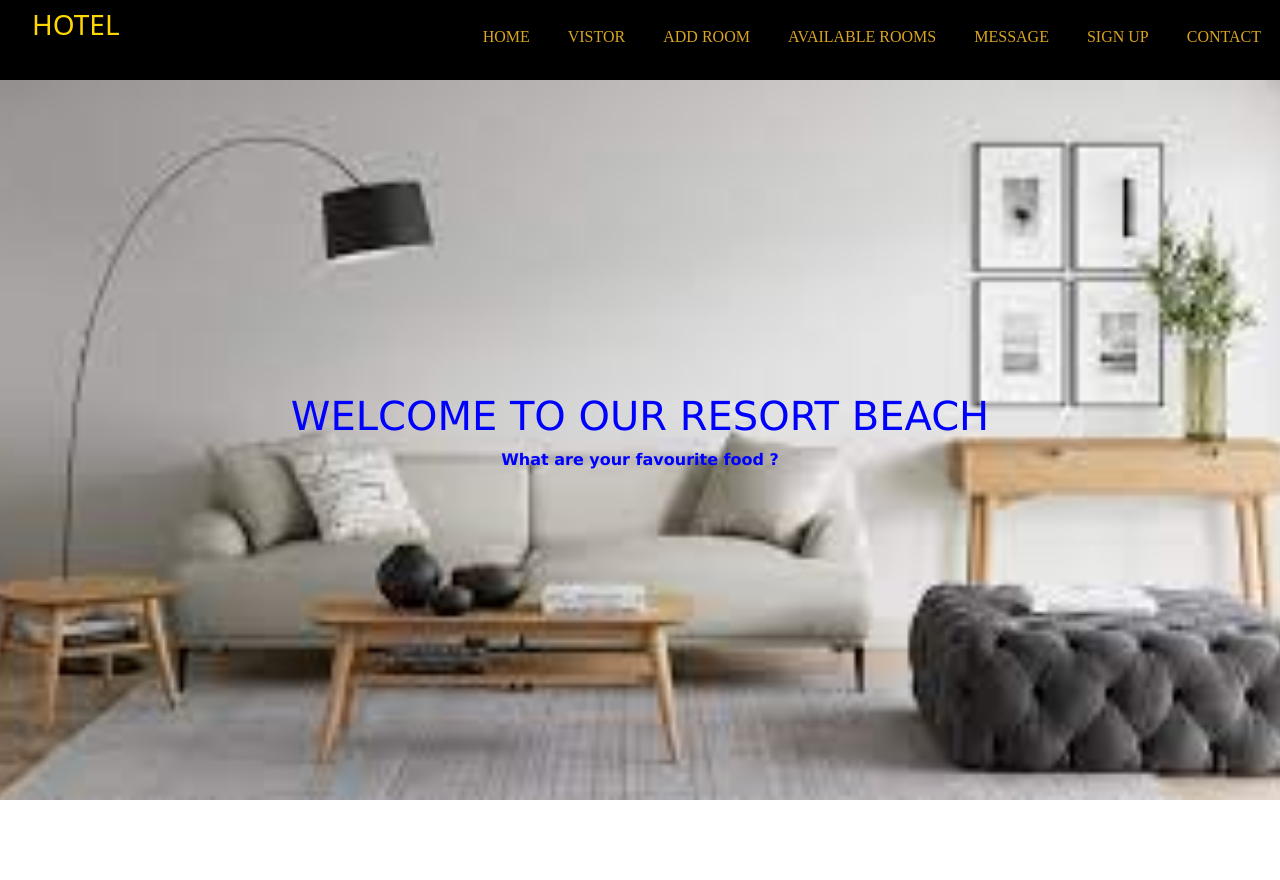
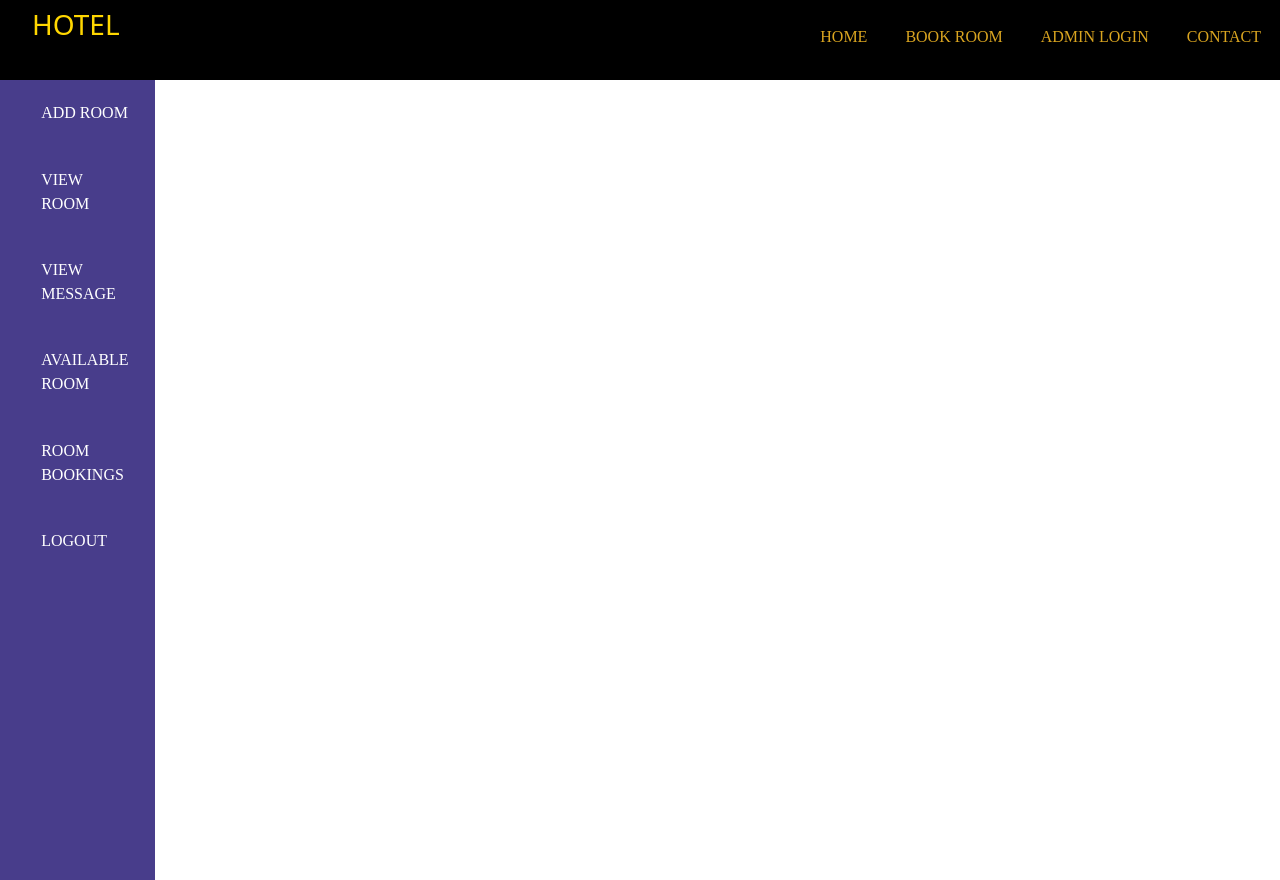
Before and after one commit to manyeka-petros/Hotel-management-react-js, a React (Create React App) app: page / in a window 1280 px wide. Before the commit the page ends 800 px from the top, so only its background shows below. Built offline with nearby package versions, Linux system fonts and the light colour scheme.

Commit message:
added contact element

```diff
--- /dev/null
+++ b/src/Admin.css
@@ -0,0 +1,41 @@
+.side{
+    display: flex;
+    width: 280px;
+    height: 90vh;
+
+    color: white;
+
+}
+
+main{
+
+    height: 100vh;
+    width: 1000px;
+
+}
+.comp{
+    margin: 0.7rem;
+    font-family: serif;
+}
+.sideItem{
+    background-color: darkslateblue;
+    color: white;
+    height: 100vh;
+    width: 280px;
+
+
+}
+
+.links{
+    display: flex;
+    color: white;
+    padding: 10px 15px;
+    gap: 15px;
+    transition: all 0.5s;
+    text-decoration: none;
+}
+.links:hover{
+    background-color: black;
+    color: gold;
+
+}
--- a/src/Admin.js
+++ b/src/Admin.js
@@ -1,47 +1,60 @@
+import './Admin.css'
 
+import React, { Children } from 'react'
+import { NavLink } from 'react-router-dom'
 
-import React from 'react'
-
-const Admin = () => {
+const Admin = ({children}) => {
     const itemsInBars = [
         {
-            componet:"ViewRomm",
-            pathname:'/viewRoom',
-            icons:'ico'
+            componet:"ADD ROOM",
+            pathname:'/addroom',
+            icons:''
         },
         {
-            componet:"ViewRomm",
+            componet:"VIEW ROOM",
             pathname:'/viewRoom',
-            icons:'ico'
+            icons:''
         },
         {
-            componet:"ViewRomm",
-            pathname:'/viewRoom',
-            icons:'ico'
+            componet:"VIEW MESSAGE",
+            pathname:'/message',
+            icons:''
         },
         {
-            componet:"ViewRomm",
+            componet:"AVAILABLE ROOM",
             pathname:'/viewRoom',
-            icons:'ico'
+            icons:''
         },{
-            componet:"ViewRomm",
-            pathname:'/viewRoom',
-            icons:'ico'
+            componet:"ROOM BOOKINGS",
+            pathname:'/contact',
+            icons:''
         },
         {
-            componet:"ViewRomm",
+            componet:"LOGOUT",
             pathname:'/viewRoom',
-            icons:'ico'
+            icons:''
         }
 
     ]
   return (
-    <div>
-        <div>
+    <div className='side'>
+        <div className='sideItem'>
             {
-                itemsInBars.map((item,index))
+                itemsInBars.map((item,index) =>(
+                    <NavLink to={item.pathname} key ={index} className='links'>
+                        <div>{item.icons}</div>
+                        <div className='comp'>{item.componet}</div>
+
+                    </NavLink>
+                )
+                )
             }
 
+        </div>
+        <div>
+            <main>
+            {children}
+            </main>
         </div>
     </div>
   )
--- a/src/App.js
+++ b/src/App.js
@@ -9,21 +9,31 @@ import Visito from "./Visito";
 import "bootstrap/dist/css/bootstrap.min.css";
 import FileUpload from "./FileUpload";
 import Home from "./Home";
+import Admin from "./Admin";
 
 
 function App() {
   return (
     <div>
       <Router>
-    <Navbar/>
+        <Navbar>
+
+          <Route path="" element= {<Home/>}/>
+          <Route path="/Signup" element= {<SignUp/>}/>
+
+
+        </Navbar>
+
+    <Admin>
       <Routes>
-        <Route path="" element= {<Home/>}/>
+
         <Route path="/Vistor" element= {<Visito/>}/>
-        <Route path="/Signup" element= {<SignUp/>}/>
-        <Route path="/Addroom" element= {<FileUpload/>}/>
-        <Route path="/Contact" element = {<Contacts/>}/>
-        <Route path="/Message" element = {<Messag/>}/>
+
+        <Route path="/addroom" element= {<FileUpload/>}/>
+        <Route path="/contact" element = {<Contacts/>}/>
+        <Route path="/message" element = {<Messag/>}/>
       </Routes>
+      </Admin>
 
     </Router>
     </div>
--- a/src/Navbar.js
+++ b/src/Navbar.js
@@ -10,11 +10,8 @@ const Navbar = () => {
         </div>
         <div className='nv2'>
             <a href='Home'>HOME</a>
-            <a href='Vistor'>VISTOR</a>
-            <a href='Addroom'>ADD ROOM</a>
-            <a href='Availablerom'>AVAILABLE ROOMS</a>
-            <a href='Message'>MESSAGE</a>
-            <a href='Signup'>SIGN UP</a>
+            <a href='Message'>BOOK ROOM</a>
+            <a href='Signup'>ADMIN LOGIN</a>
             <a href='Contact'>CONTACT</a>
 
         </div>
```
Also changed, not shown: src/Contac.css (added, +37 -0 lines), src/ContactUs.js (added, +80 -0 lines).
